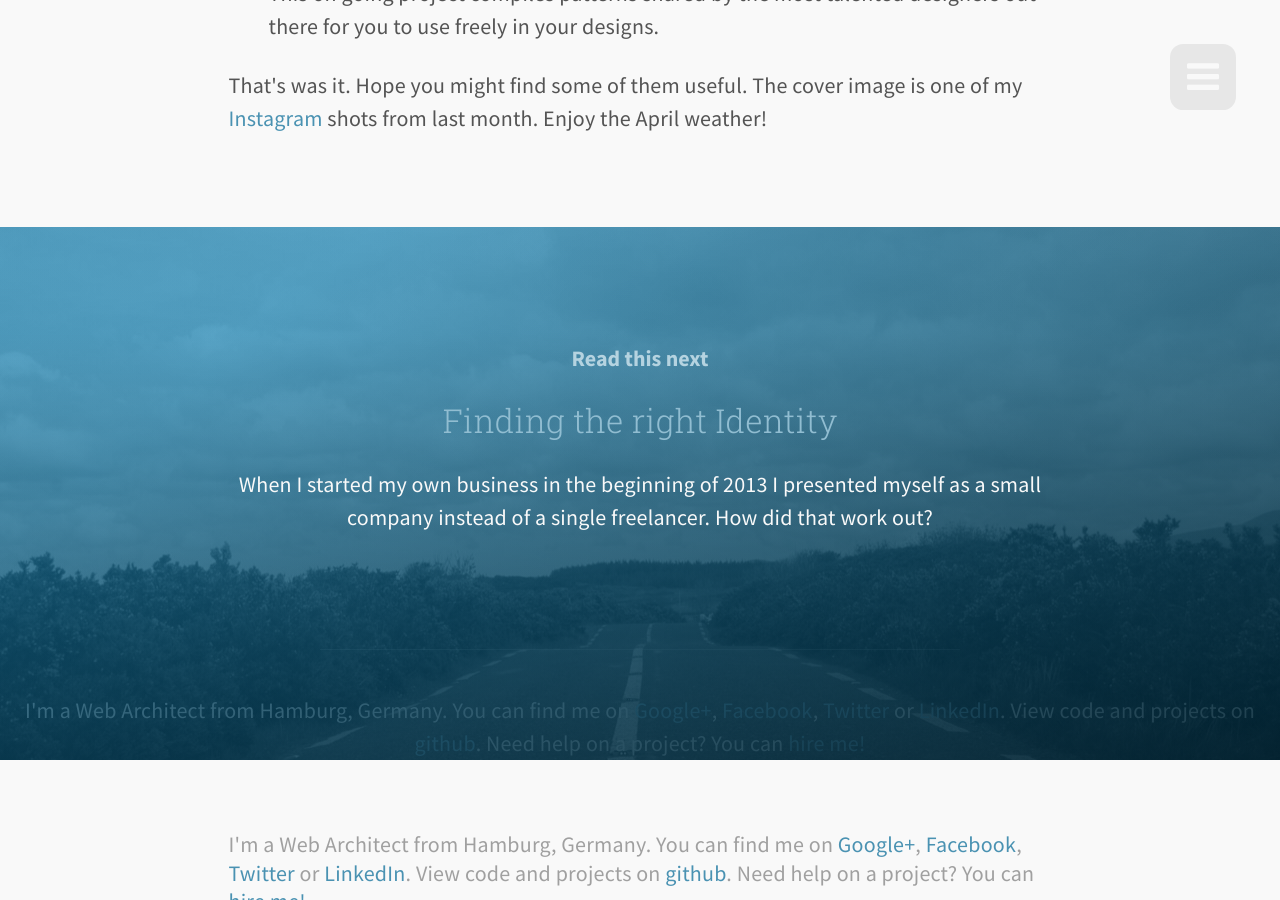
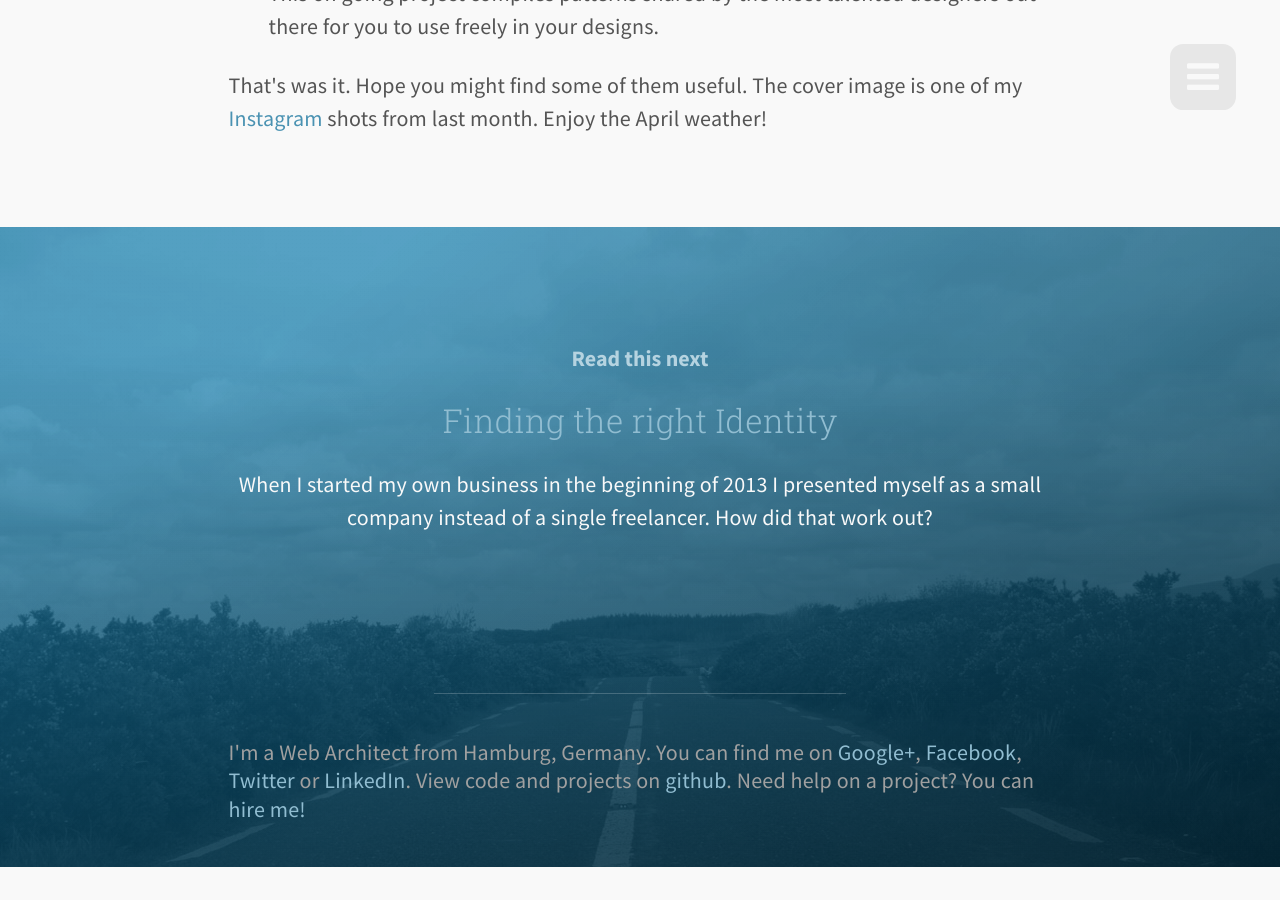
Before and after one commit to l4ci/l4ci.github.io, a Jekyll site: the page built from _posts/2014-04-04-links-and-notes-1-march.html, in a window 1280 px wide and 900 px high, scrolled down 1714 px. Built offline with Jekyll 4.4.1, drawn with Linux system fonts in a browser that asks for light colours; nearby versions of some CDN libraries; Markdown is read by kramdown in place of the engine named in the settings.

Commit message:
fixed small footer

```diff
--- a/_includes/social_footer_small.html
+++ b/_includes/social_footer_small.html
@@ -1,4 +1,5 @@
-<div class="col-75" role="contentinfo">
+<footer class="container" role="contentinfo">
+  <div class="col-75">
     <hr>
     <p>
       I'm a Web Architect from Hamburg, Germany. You can find me on <a href="https://plus.google.com/{{site.me.googleplus}}/posts">Google+</a>,
@@ -8,3 +9,4 @@
       <a href="https://github.com/{{site.me.github}}">github</a>. Need help on a project? You can <a href="mailto:{{site.me.email}}">hire me!</a>
       </p>
   </div>
+</footer>
```
Lines whose indentation alone changed are shown as unchanged.
